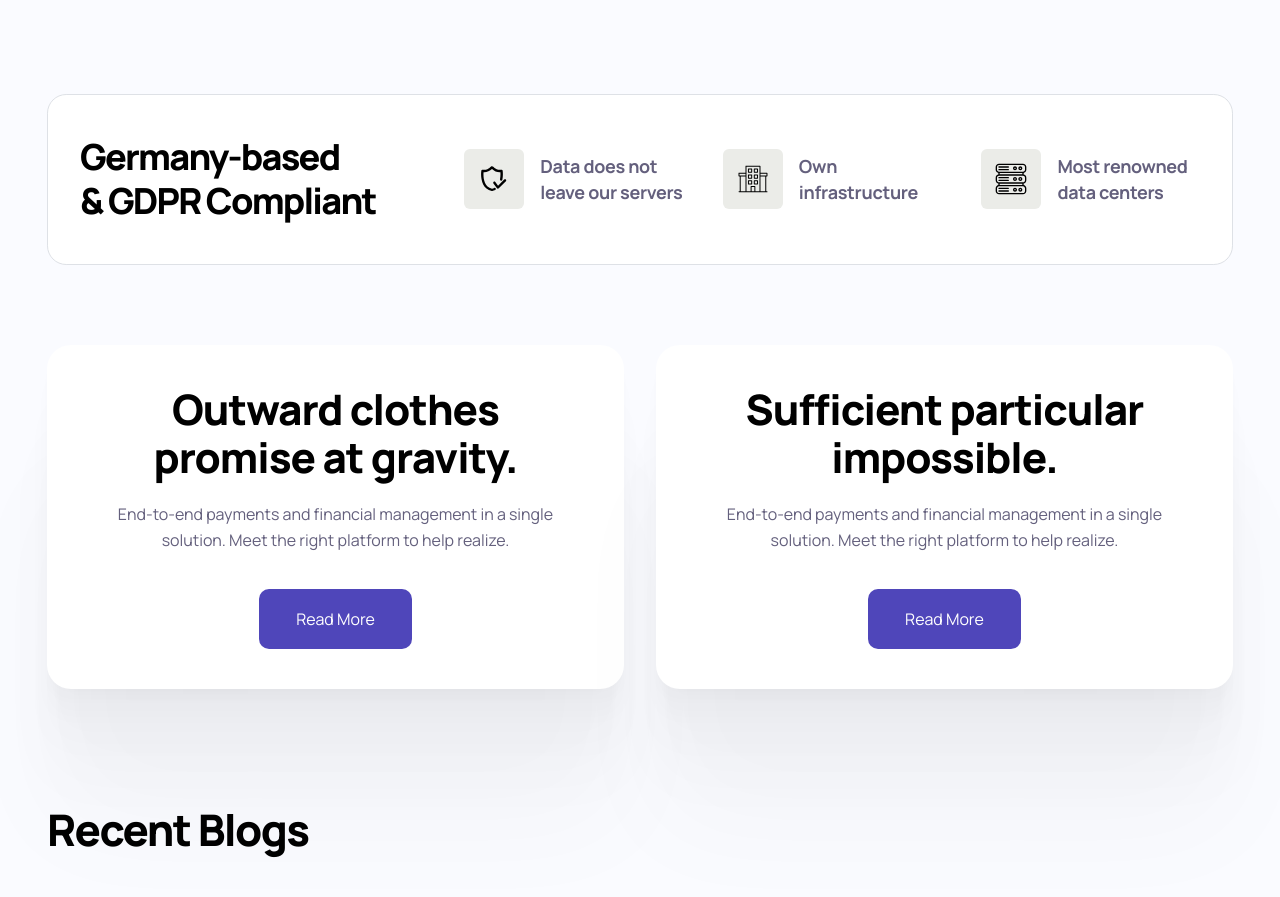
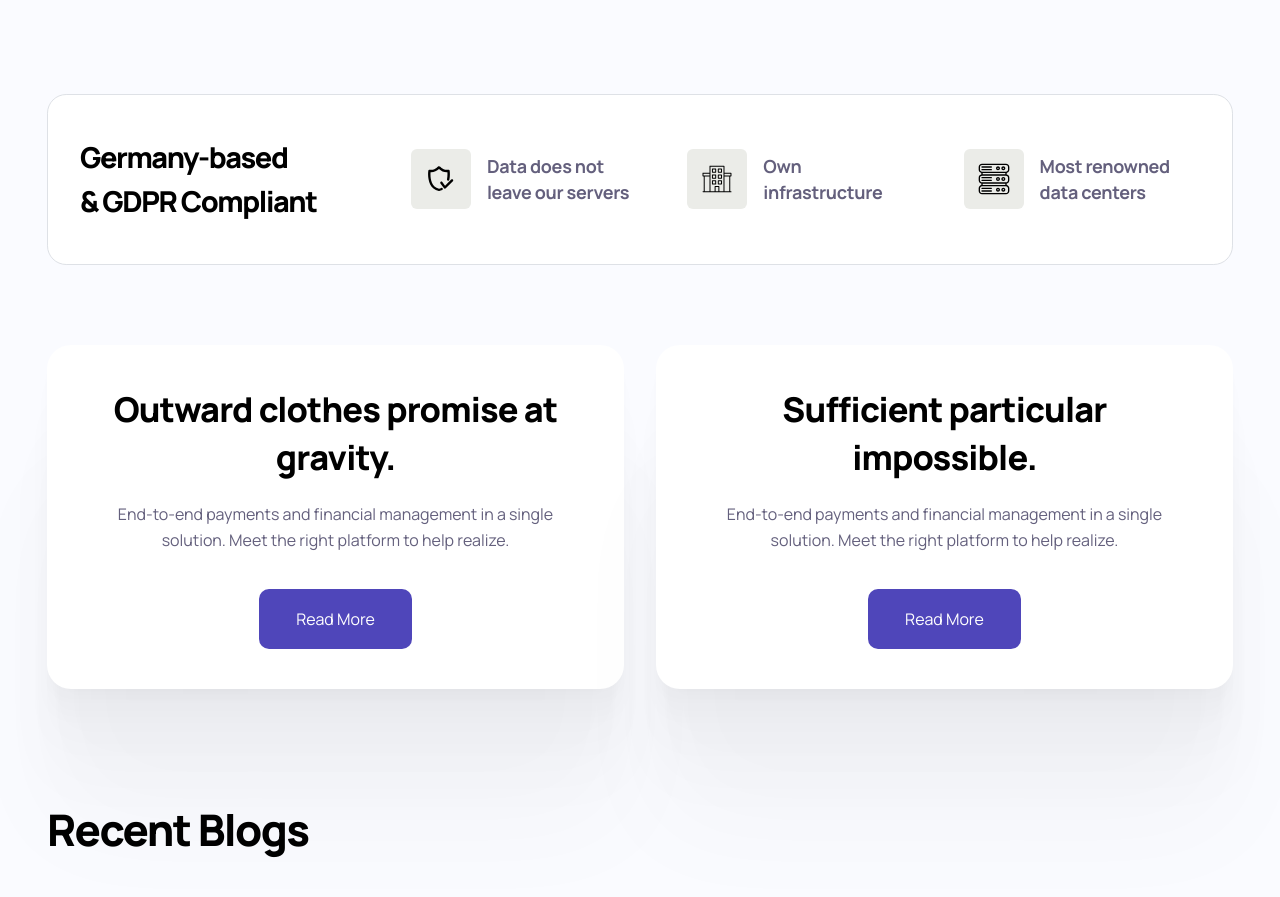
Before and after one commit to VektorTech/saas-landing-page, a Next.js app: page / in a window 1280 px wide. Shown: the part 3420-4317 px from the top of the page. Built offline with nearby package versions, Linux system fonts and the light colour scheme.

Commit message:
make font size responsive

```diff
--- a/src/components/GDPRFeature.tsx
+++ b/src/components/GDPRFeature.tsx
@@ -4,7 +4,7 @@ export default function GDPRFeature() {
   return (
     <section className="container mt-16 mb-12 md:mt-24 md:mb-20">
       <div className="px-5 sm:px-8 py-10 rounded-[1.2rem] flex flex-col lg:flex-row gap-x-2 bg-white border-[#DEE1E6] border overflow-hidden">
-        <h2 className="text-[1.6rem] sm:text-[2rem] lg:text-[2.25rem] leading-10 sm:leading-[2.8rem] text-left tracking-tighter font-black whitespace-nowrap">
+        <h2 className="text-[1.6rem] sm:text-[2rem] lg:text-[calc(1rem_+_1vw)] leading-10 sm:leading-[2.8rem] text-left tracking-tighter font-black whitespace-nowrap">
           Germany-based <wbr />
           &amp; GDPR Compliant
         </h2>
--- a/src/components/ValuePropositions.tsx
+++ b/src/components/ValuePropositions.tsx
@@ -9,7 +9,7 @@ export default function ValuePropositions() {
           "shadow-[0_141px_113px_0_#00000007,0_91px_66px_0_#00000005,0_55px_36px_0_#00000004,0_28px_18px_0_#00000004,0_12px_9px_0_#00000003,0_3px_4px_0_#00000002]",
         ].join(" ")}
       >
-        <h2 className="font-extrabold tracking-tight text-3xl md:text-[2.625rem] leading-[2rem] md:leading-[3rem]">
+        <h2 className="font-extrabold tracking-tight text-3xl md:text-[calc(1.1rem_+_1.3vw)] leading-[2rem] md:leading-[3rem]">
           Outward clothes promise at gravity.
         </h2>
         <p className="mt-5 text-base text-[#64607D]">
@@ -27,7 +27,7 @@ export default function ValuePropositions() {
           "shadow-[0_141px_113px_0_#00000007,0_91px_66px_0_#00000005,0_55px_36px_0_#00000004,0_28px_18px_0_#00000004,0_12px_9px_0_#00000003,0_3px_4px_0_#00000002]",
         ].join(" ")}
       >
-        <h2 className="font-extrabold tracking-tight text-3xl md:text-[2.625rem] leading-[2rem] md:leading-[3rem]">
+        <h2 className="font-extrabold tracking-tight text-3xl md:text-[calc(1.1rem_+_1.3vw)] leading-[2rem] md:leading-[3rem]">
           Sufficient particular impossible.
         </h2>
         <p className="mt-5 text-base text-[#64607D]">
```
